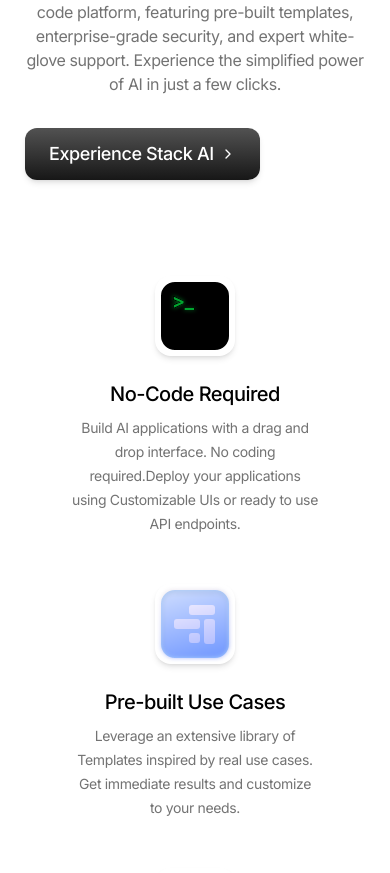
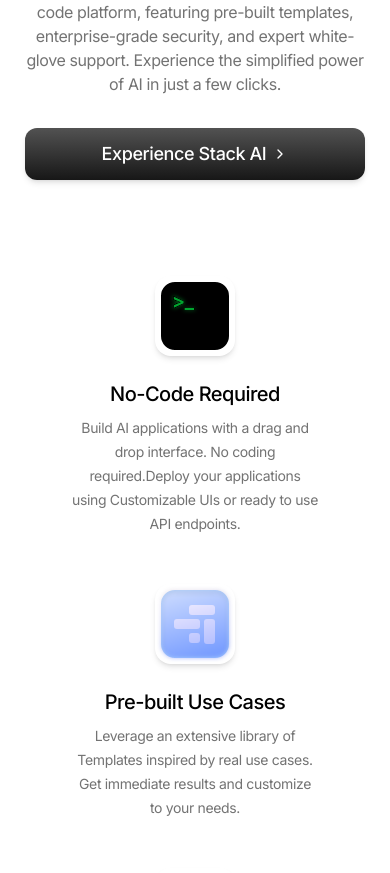
Before and after one commit to yashsehgal/stack-ai-redesign, a Next.js app: page / in a window 390 px wide. Shown: the part 1028-1901 px from the top of the page. Built offline with nearby package versions, Linux system fonts and the light colour scheme.

Commit message:
📱 Fix experience button in mobile screens

```diff
--- a/components/sections/basic-features.tsx
+++ b/components/sections/basic-features.tsx
@@ -51,7 +51,7 @@ export default function BasicFeatureSection() {
             few clicks.
           </CTADescription>
           <CTAList>
-            <Link href="#features-bento">
+            <Link href="#features-bento" className='grid'>
               <Button size="lg" withArrow>
                 Experience Stack AI
               </Button>
```
